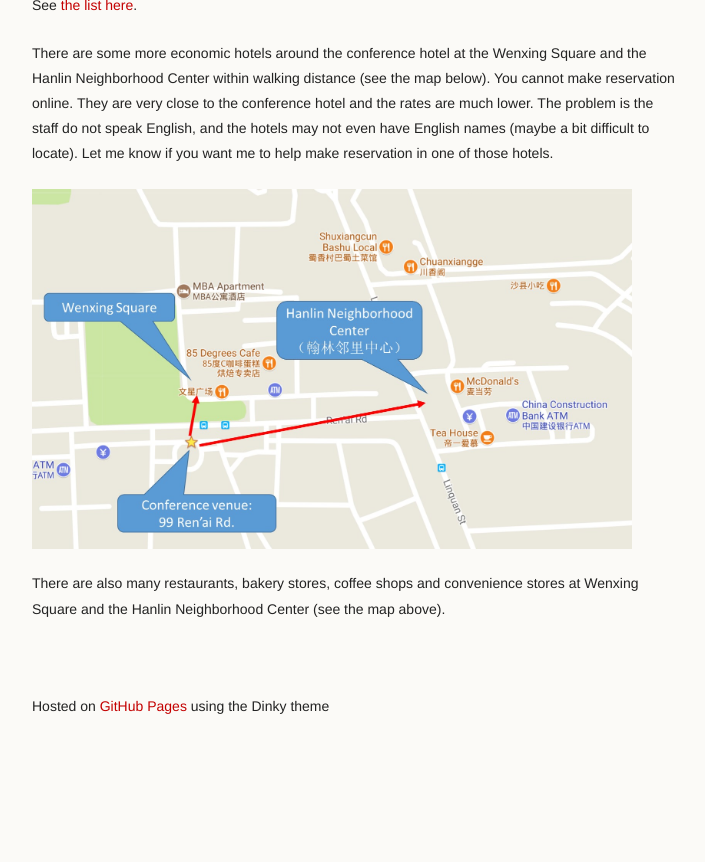
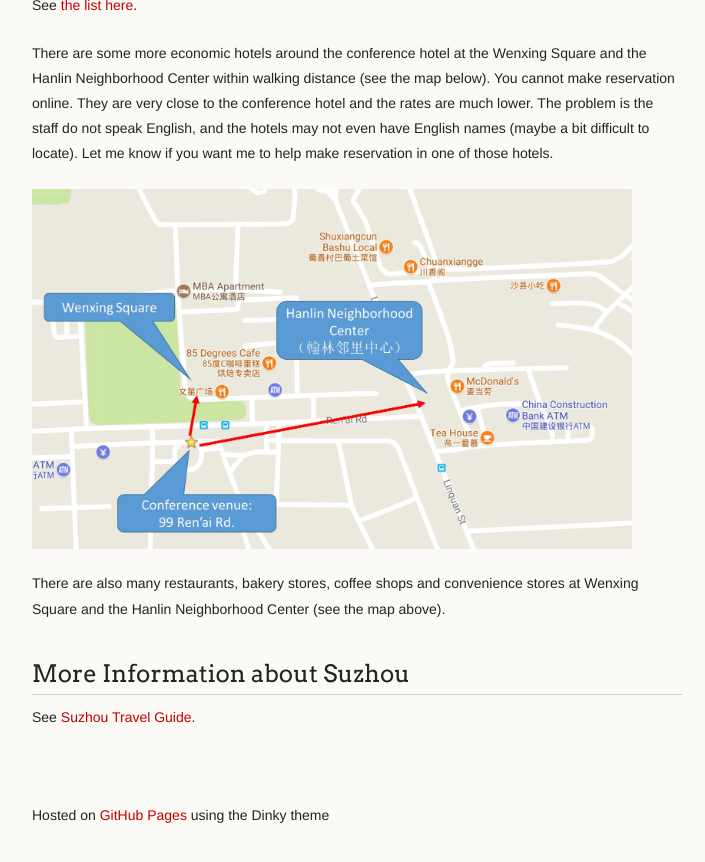
Before and after one commit to www-aplas/www-aplas.github.io, a Jekyll site: the page built from local.md, in a window 1280 px wide and 900 px high, scrolled down 2595 px. Shown: the top 862 px of the window, without its empty margins (278-983 px from the left). Built offline with Jekyll 4.4.1, drawn with Linux system fonts in a browser that asks for light colours; our own code applies the rules of GitHub Pages for plain Markdown files; a script that is not in the unit is left out; before the commit the page ends 3386 px from its top, so only the background shows below that.

Commit message:
Update local.md

```diff
--- a/local.md
+++ b/local.md
@@ -61,3 +61,7 @@ There are some more economic hotels around the conference hotel at the Wenxing S
 <img src="img/local2.jpg" width="600">
 
 There are also many restaurants, bakery stores, coffee shops and convenience stores at Wenxing Square and the Hanlin Neighborhood Center (see the map above).
+
+## More Information about Suzhou
+
+See [Suzhou Travel Guide](https://www.travelchinaguide.com/cityguides/suzhou.htm).
```
